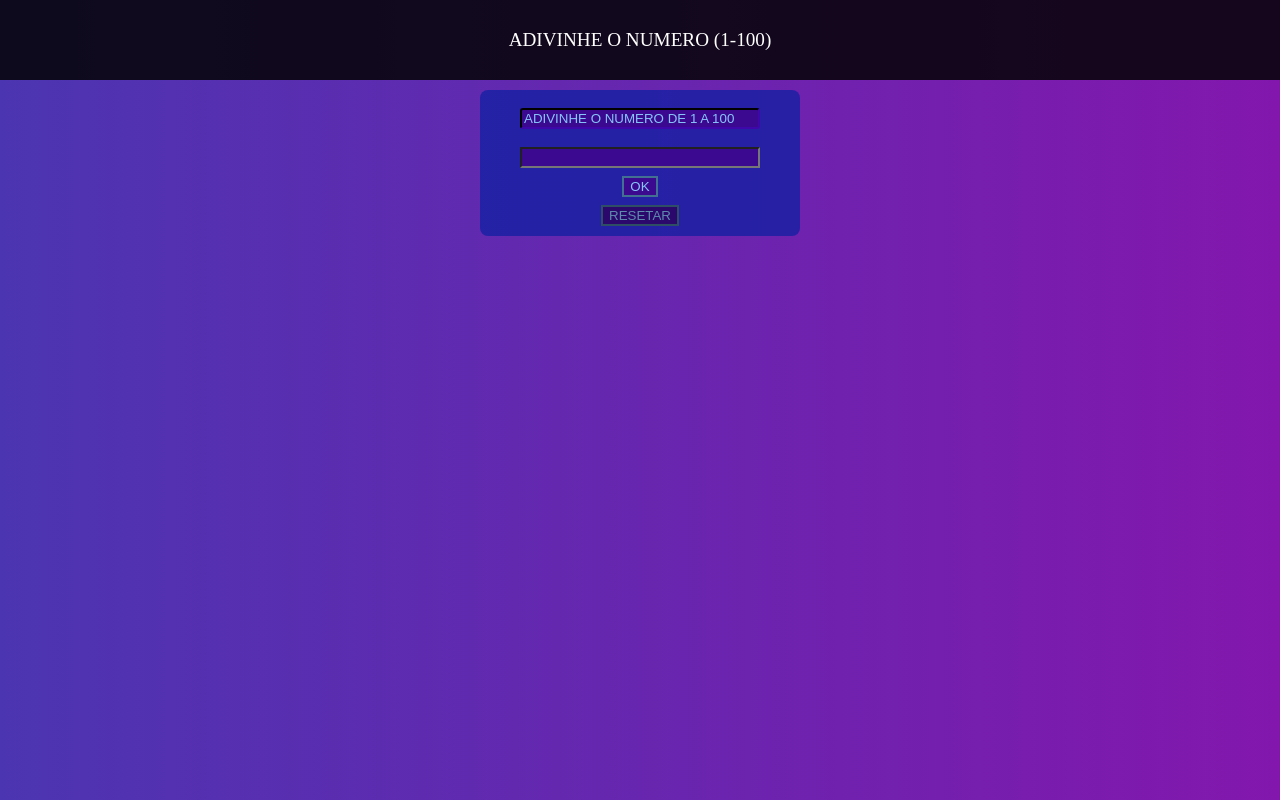
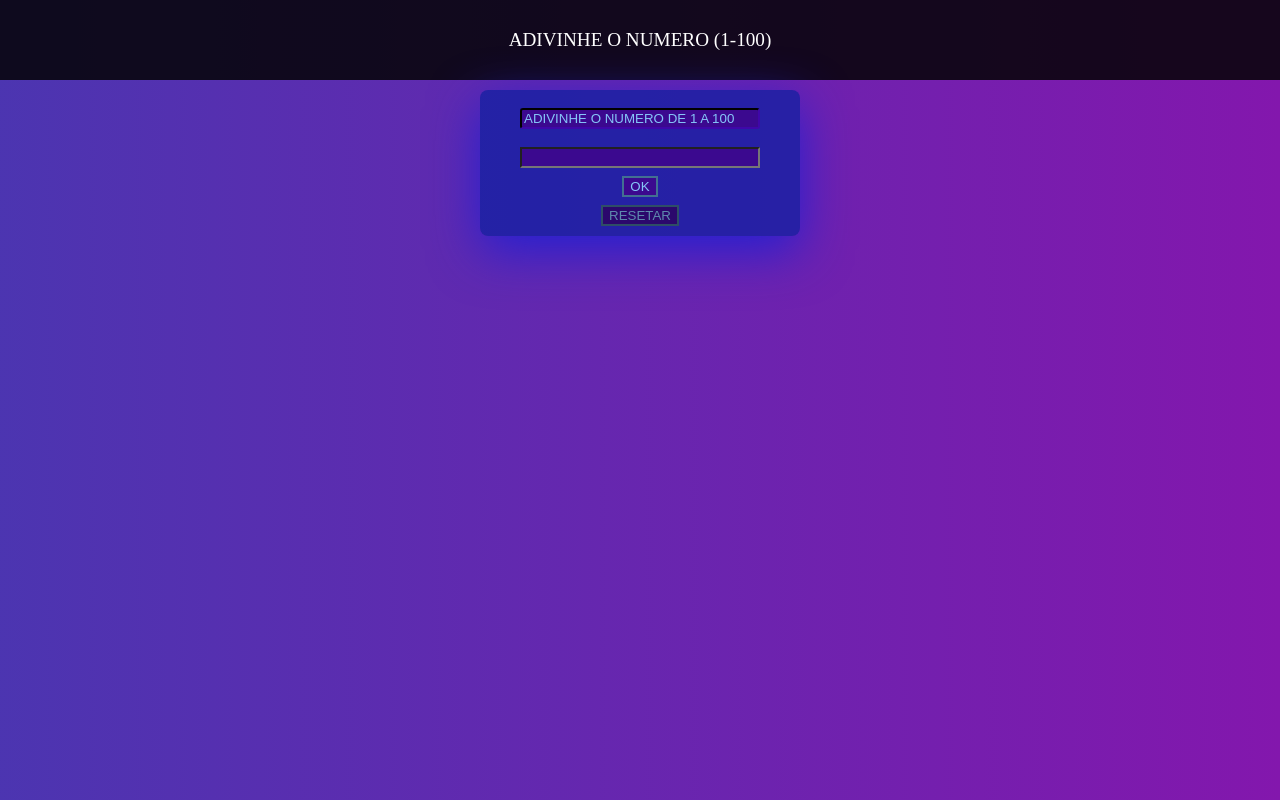
Before and after one commit to gustavogualbertodasilva/Adivinhe-o-N-mero, a plain HTML site: page index.html in a window 1280 px wide. Drawn offline with Linux system fonts and the light colour scheme.

Commit message:
style.css

```diff
--- a/style.css
+++ b/style.css
@@ -1,4 +1,4 @@
-  body {
+body {
     background-image: linear-gradient(to right, rgb(26, 80, 180) -90%, rgb(131, 23, 173)  );
     margin: 0;
     font-size: 16px;
@@ -68,4 +68,5 @@
     display: flex;
     flex-direction: column;
     align-items: center;
+    box-shadow: 0px 15px 50px rgb(35, 32, 211);
 }
```
